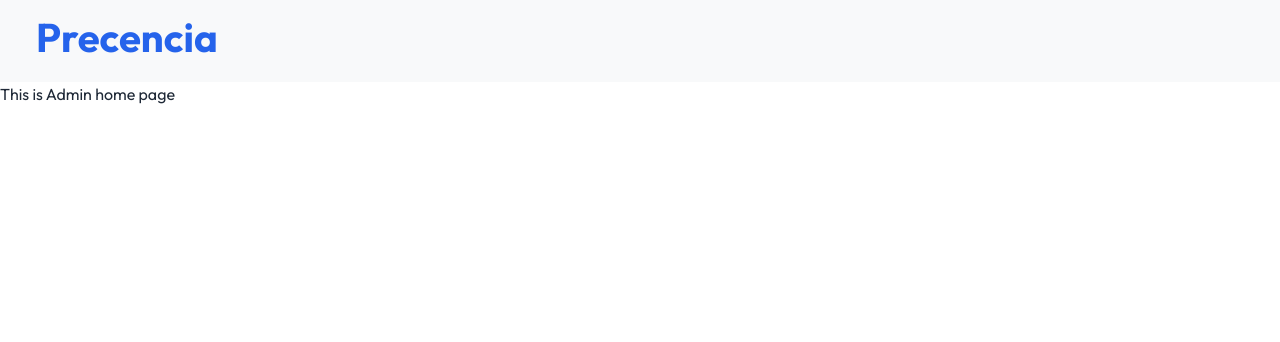
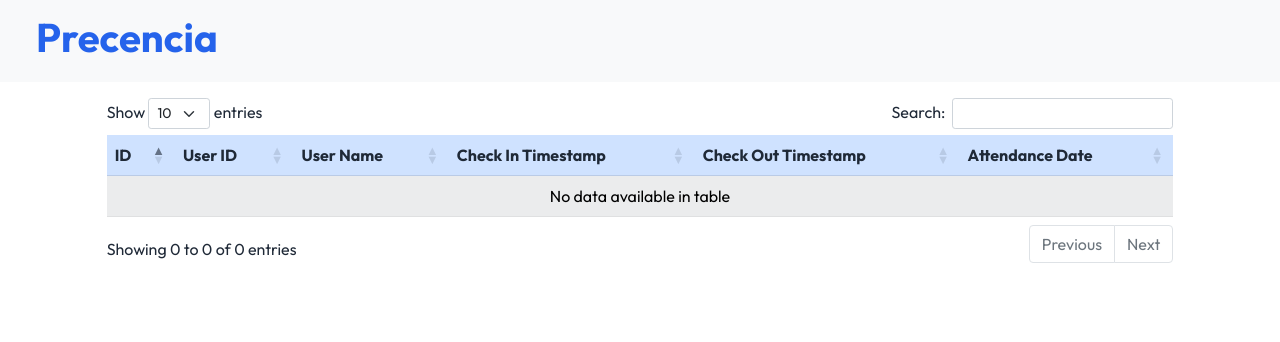
Before and after one commit to ukayaj620/precencia, a Flask app: template templates/admin/index.html in a window 1280 px wide. Shown: the top 342 px of the page. Run offline with Flask 2, Linux system fonts and the light colour scheme; the template is opened without the code that fills it, so the values that code supplies are empty; some libraries are stand-ins or nearby versions.

Commit message:
feat: show attendance on admin homepage

```diff
--- a/api/routes/admin.py
+++ b/api/routes/admin.py
@@ -5,17 +5,21 @@ from datetime import timedelta
 
 from api.controllers.user import UserController
 from api.controllers.role import RoleController
+from api.controllers.attendance import AttendanceController
 
 
 admin = Blueprint('admin', __name__, template_folder='templates')
 
 user_controller = UserController()
 role_controller = RoleController()
+attendance_controller = AttendanceController()
 
 @admin.route('/', methods=['GET'])
 @login_required
 def index():
-    return render_template('admin/index.html')
+    attendance_list = attendance_controller.fetch_all()
+    return render_template('admin/index.html', attendance_list=attendance_list)
+
 
 @admin.route('/login', methods=['GET', 'POST'])
 def login():
--- a/templates/admin/index.html
+++ b/templates/admin/index.html
@@ -3,5 +3,41 @@
 {% block title %} | Home {% endblock %}
 
 {% block body %}
-  This is Admin home page
+<div class="d-flex flex-column align-items-center">
+  <div class="col-10 mt-3">
+    <table id="attendanceDataTable" class="table table-striped">
+      <thead class="table-primary">
+        <tr style="color: #1F2937">
+          <th scope="col">ID</th>
+          <th scope="col">User ID</th>
+          <th scope="col">User Name</th>
+          <th scope="col">Check In Timestamp</th>
+          <th scope="col">Check Out Timestamp</th>
+          <th scope="col">Attendance Date</th>
+        </tr>
+      </thead>
+      <tbody class="table-light fw-semibold">
+        {% for attendance in attendance_list %}
+        <tr class="align-middle table-light" style="color: #1F2937">
+          <td scope="col">{{ 'AT{:>04}'.format(attendance.id) }}</td>
+          <td scope="col">{{ 'US{:>04}'.format(attendance.user.id) }}</td>
+          <td scope="col">{{ attendance.user.name }}</td>
+          <td scope="col">{{ attendance.check_in_time }}</td>
+          <td scope="col">{{ attendance.check_out_time }}</td>
+          <td scope="col">{{ attendance.attendance_date }}</td>
+        </tr>
+        {% endfor %}
+      </tbody>
+    </table>
+  </div>
+</div>
 {% endblock %}
+{% block js %}
+<script>
+  $(document).ready(function() {
+    $('#attendanceDataTable').DataTable({
+      lengthMenu: [[10, 15, 25, -1], [10, 15, 25, "All"]]
+    });
+  });
+</script>
+{% endblock %}
```
Also changed, not shown: templates/view-attendance.html (deleted, +0 -49 lines).
